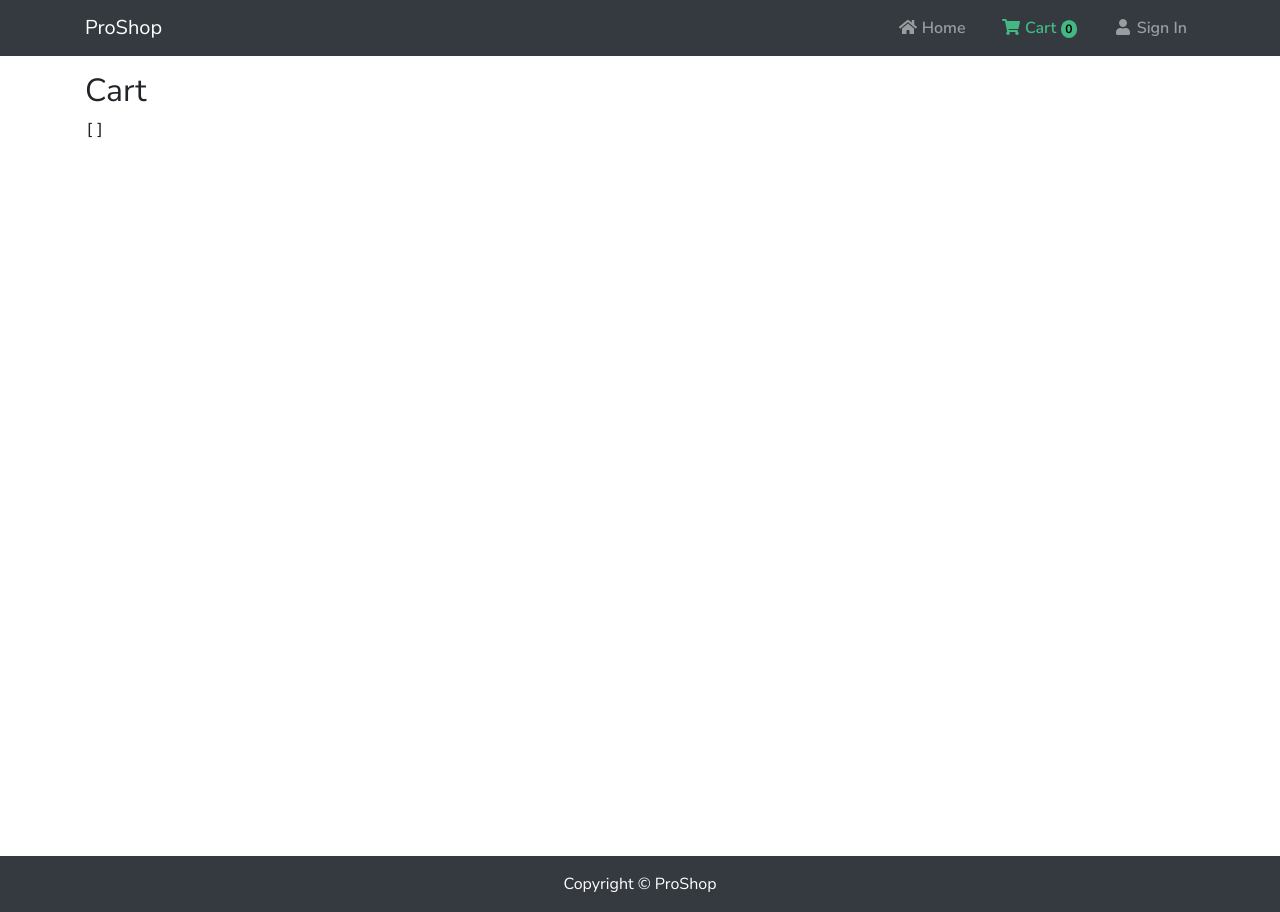
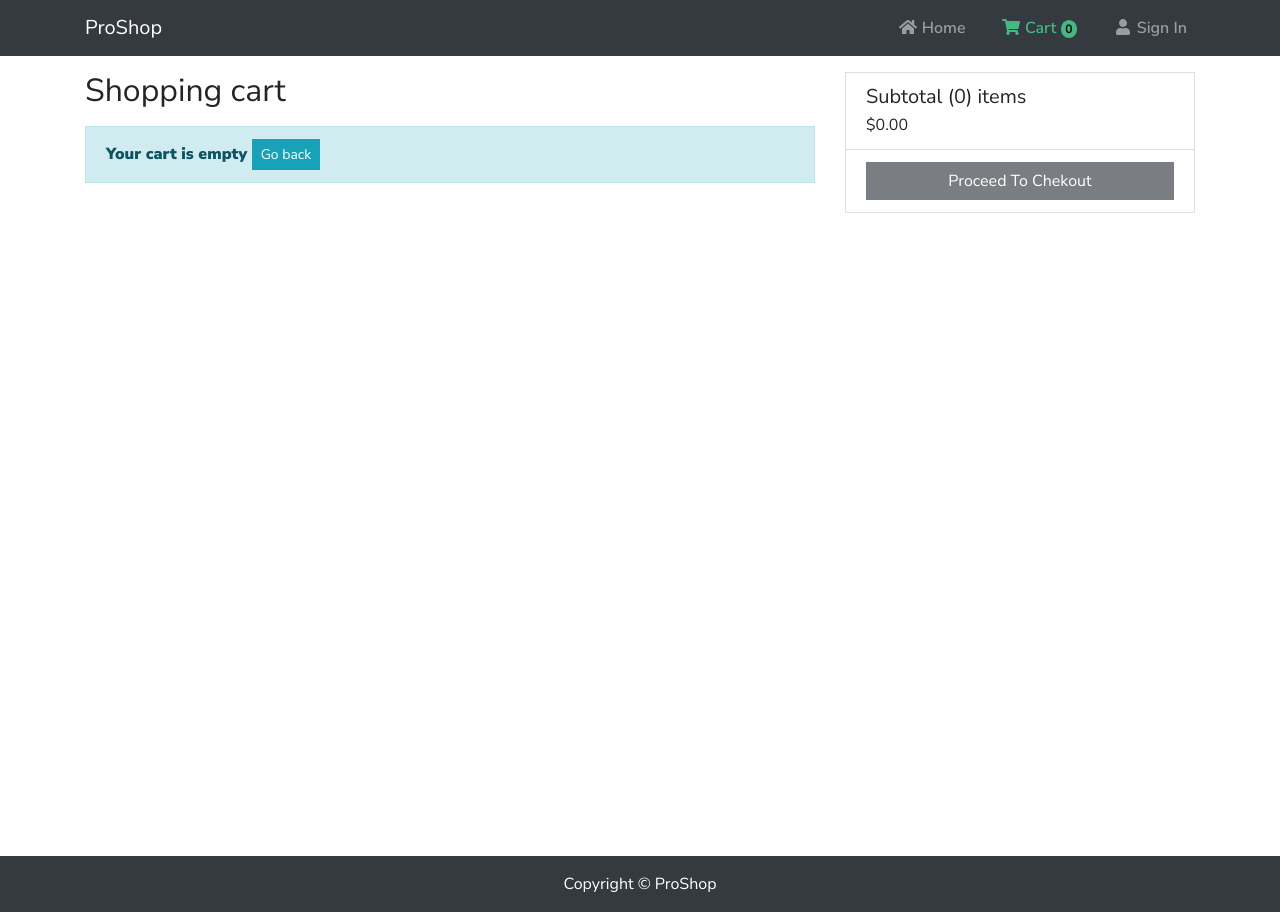
Before and after one commit to dsErick/proshop, a Vue app in the folder frontend/: page /cart in a window 1280 px wide. Built offline with nearby package versions, Linux system fonts and the light colour scheme.

Commit message:
Cart Screen - addToCart function adjustment

```diff
--- a/frontend/src/composables/useProducts.js
+++ b/frontend/src/composables/useProducts.js
@@ -13,13 +13,14 @@ export default function useProducts() {
     const product = computed(() => store.getters['getSingleProduct'])
     const setProduct = () => store.dispatch('fetchSingleProduct', route.params.id)
 
-    const addToCart = (id, qty = 1) => router.push({
-        name: 'Cart',
-        query: {
-            product: id,
-            qty
-        }
-    })
+    const addToCart = (id, qty = 1) => {
+        store.dispatch('addItem', {
+            id,
+            quantity: Number(qty)
+        })
+        router.push({ name: 'Cart' })
+    }
+    const removeFromCart = id => store.dispatch('removeItem', id)
 
     return {
         products,
@@ -27,6 +28,7 @@ export default function useProducts() {
         product,
         setProduct,
         addToCart,
+        removeFromCart,
         isLoading: computed(() => store.getters['utils/isLoading']),
         error: computed(() => store.getters['utils/getError'])
     }
--- a/frontend/src/plugins/FontAwesomeIcon.js
+++ b/frontend/src/plugins/FontAwesomeIcon.js
@@ -5,13 +5,14 @@ import {
     faUser,
     faHome,
     faStar as faStarSolid,
-    faStarHalfAlt
+    faStarHalfAlt,
+    faTrash
 } from '@fortawesome/free-solid-svg-icons'
 
 import {
     faStar as faStarRegular
 } from '@fortawesome/free-regular-svg-icons'
 
-library.add(faShoppingCart, faUser, faHome, faStarSolid, faStarRegular, faStarHalfAlt)
+library.add(faShoppingCart, faUser, faHome, faStarSolid, faStarRegular, faStarHalfAlt, faTrash)
 
 export default FontAwesomeIcon
--- a/frontend/src/store/modules/cart.js
+++ b/frontend/src/store/modules/cart.js
@@ -6,14 +6,14 @@ const state = {
 }
 
 const getters = {
-    getCart: state => state.items,
+    getCartItems: state => state.items,
     getCartCount: state => state.items.length
 }
 
 const actions = {
     addItem: actionHandler(async ({ commit, state }, { id, quantity }) => {
         const { data } = await axios.get(`/api/products/${id}`)
-        const { _id, name, image, price } = data.data
+        const { _id, name, image, price, countInStock } = data.data
 
         const existItem = state.items.findIndex(item => item.product === _id)
 
@@ -22,13 +22,14 @@ const actions = {
             name,
             image,
             price,
+            countInStock,
             quantity
         })
 
         localStorage.setItem('cartItems', JSON.stringify(state.items))
     }),
-    removeItem() {
-        console.log('Remove item from cart')
+    removeItem({ commit }, id) {
+        console.log(`Remove ${id} from cart`)
     }
 }
 
--- a/frontend/src/views/Cart.vue
+++ b/frontend/src/views/Cart.vue
@@ -1,22 +1,99 @@
 <template>
-<div class="container-lg container-fluid">
-    <h2>Cart</h2>
-
+<div id="cart" class="container-lg container-fluid">
     <v-loader v-if="isLoading" />
 
-    <v-alert
-        v-else-if="error"
-        :message="error"
-    />
+    <v-alert v-else-if="error">
+        {{ error }}
+    </v-alert>
 
-    <pre>{{ cart }}</pre>
+    <div class="row" v-else>
+        <div class="col-md-8">
+            <h2 class="mb-3">Shopping cart</h2>
+
+            <v-alert
+                v-if="cartItems.length === 0"
+                :type="'alert-info'"
+            >
+                Your cart is empty
+                <router-link :to="{ name: 'Home' }" class="btn btn-info btn-sm">Go back</router-link>
+            </v-alert>
+
+            <ul id="cart-items-wrapper" class="list-group list-group-flush" v-else>
+                <li
+                    class="list-group-item"
+                    v-for="item in cartItems"
+                    :key="item.product"
+                >
+                    <div class="row">
+                        <div class="col-md-2">
+                            <img :src="item.image" :alt="item.name" class="img-fluid">
+                        </div>
+                        <div class="col">
+                            <router-link :to="{ name: 'Product', params: { id: item.product }}">
+                                {{ item.name }}
+                            </router-link>
+                        </div>
+                        <div class="col-md-2">
+                            {{ item.price }}
+                        </div>
+                        <div class="col-md-2">
+                            <select
+                                class="form-control"
+                                :value="item.quantity"
+                                @change="addToCart(item.product, $event.target.value)"
+                            >
+                                <option v-for="value in item.countInStock" :key="value">
+                                    {{ value }}
+                                </option>
+                            </select>
+                        </div>
+                        <div class="col-auto">
+                            <button
+                                class="btn btn-light btn-sm"
+                                type="button"
+                                @click="removeFromCart(item.product)"
+                            >
+                                <font-awesome-icon :icon="['fas', 'trash']" />
+                            </button>
+                        </div>
+                    </div>
+                </li>
+            </ul>
+        </div>
+        <div class="col-md-4">
+            <div class="card">
+                <ul id="checkout-wrapper" class="list-group list-group-flush">
+                    <li class="list-group-item">
+                        <h3 class="h5 mb-1">Subtotal ({{ cartItems.reduce((acc, item) => acc + item.quantity, 0) }}) items</h3>
+                        {{
+                            new Intl.NumberFormat('en-US', {
+                                style: 'currency',
+                                currency: 'USD'
+                            }).format(cartItems.reduce((acc, item) => acc + item.quantity * item.price, 0))
+                        }}
+                    </li>
+                    <li class="list-group-item">
+                        <button
+                            type="button"
+                            class="btn btn-dark btn-block"
+                            :disabled="cartItems.length === 0"
+                            @click="checkout"
+                        >
+                            Proceed To Chekout
+                        </button>
+                    </li>
+                </ul>
+            </div>
+        </div>
+    </div>
 </div>
 </template>
 
 <script>
-import { computed, onMounted, defineAsyncComponent } from 'vue'
-import { useRoute } from 'vue-router'
+import { computed, defineAsyncComponent } from 'vue'
+import { useRoute, useRouter } from 'vue-router'
 import { useStore } from 'vuex'
+import useProducts from '@/composables/useProducts'
 
 export default {
     name: 'Cart',
@@ -26,19 +103,22 @@ export default {
     },
     setup() {
         const route = useRoute()
+        const router = useRouter()
         const store = useStore()
 
-        const cart = computed(() => store.getters['getCart'])
+        const cartItems = computed(() => store.getters['getCartItems'])
+        const { addToCart, removeFromCart } = useProducts()
+        const checkout = () => {
+            console.log('%cCheckout', 'color: cyan')
 
-        onMounted(() => {
-            if (route.query.product) store.dispatch('addItem', {
-                id: route.query.product,
-                quantity: route.query.qty ?? 1
-            })
-        })
+            // router.push({ name: 'Login', query: { redirect: 'shipping' } })
+        }
 
         return {
-            cart,
+            cartItems,
+            addToCart,
+            removeFromCart,
+            checkout,
             isLoading: computed(() => store.getters['utils/isLoading']),
             error: computed(() => store.getters['utils/getError'])
         }
@@ -47,4 +127,21 @@ export default {
 </script>
 
 <style scoped lang="scss">
+#cart {
+    #cart-items-wrapper {
+        li {
+            padding: .25rem .5rem;
+
+            > .row {
+                margin: 0 -.5rem;
+
+                > div {
+                    padding: 0 .5rem;
+                    margin: auto 0;
+                }
+            }
+        }
+    }
+    // #checkout-wrapper {}
+}
 </style>
```
